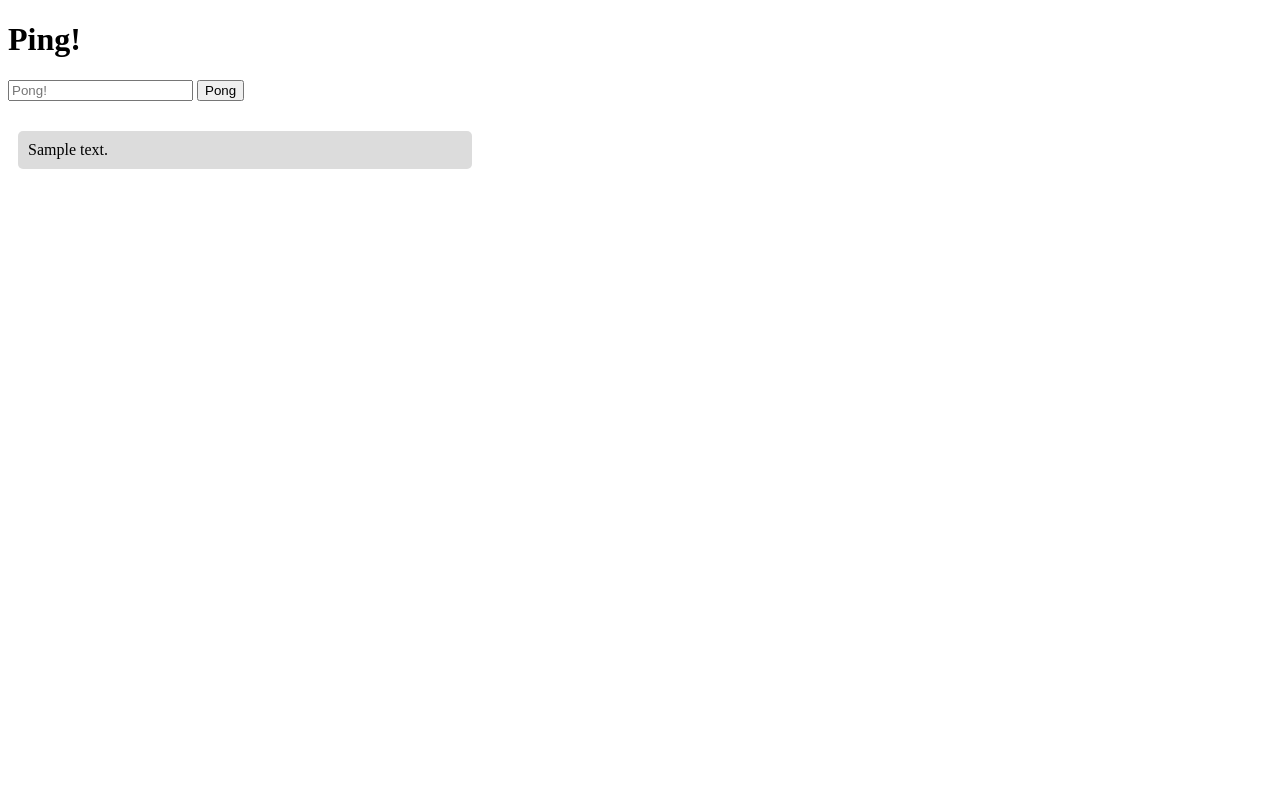
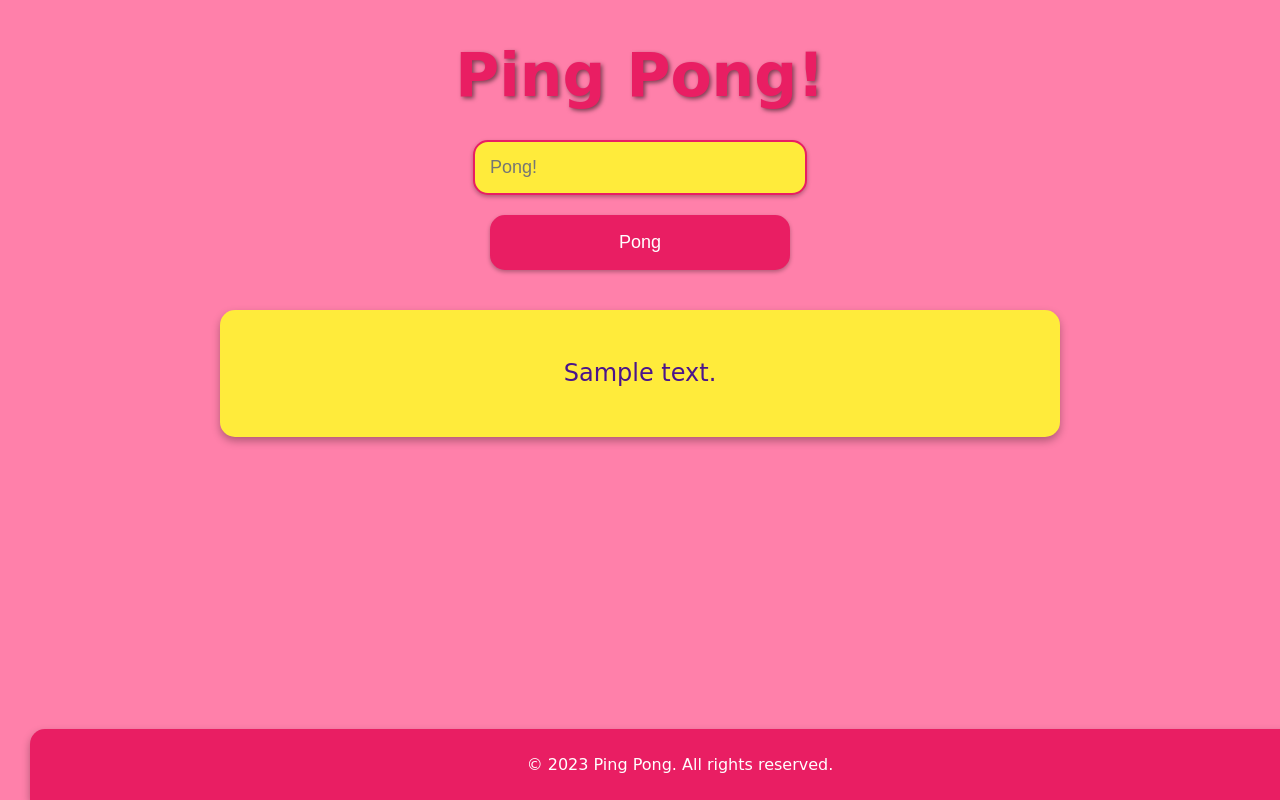
Before and after one commit to Jueun7Kim/BSC-Commandi, a Flask app: template Command Injection/templates/index.html in a window 1280 px wide. Run offline with Flask 3, Linux system fonts and the light colour scheme; the template is opened without the code that fills it: most values are stand-ins (such as "Sample title", 1, 10 or a date in 2020).

Commit message:
add file

```diff
--- a/Command Injection/app.py
+++ b/Command Injection/app.py
@@ -6,18 +6,17 @@ app = Flask(__name__)
 @app.route('/', methods=['GET'])
 def index():
     get = request.args.get('Ping')
-
-    if 'rm' in get:
-        return jsonify({'msg':"don't remove the file"})
-
-    if get:
-        command = 'ping -c 4 ' + get
-        result = subprocess.check_output(command, shell=True, stderr=subprocess.STDOUT, text=True)
-        rt = render_template('index.html', pinganswer=result)
-    else:
-        rt = render_template('index.html')
+    try:
+        if get:
+            command = 'ping -c 4 ' + get
+            result = subprocess.check_output(command, shell=True, stderr=subprocess.STDOUT, text=True)
+            rt = render_template('index.html', pinganswer=result)
+        else:
+            rt = render_template('index.html')
+    except:
+        render_template('index.html')
 
     return rt
 
 if __name__ == '__main__':
-    app.run(port='9981')
+    app.run(host='0.0.0.0', port='4000')
--- a/Command Injection/templates/index.html
+++ b/Command Injection/templates/index.html
@@ -3,36 +3,99 @@
 <head>
     <meta charset="UTF-8">
     <meta name="viewport" content="width=device-width, initial-scale=1.0">
-    <title>Document</title>
+    <title>Ping Pong</title>
+    <style>
+        body {
+            font-family: 'Comic Sans MS', cursive;
+            background-color: #ff80aa;
+            color: #4a148c;
+            text-align: center;
+            margin: 30px;
+            padding: 0;
+            overflow-x: hidden;
+        }
+
+        h1 {
+            color: #e91e63;
+            font-size: 60px;
+            margin-bottom: 20px;
+            text-shadow: 2px 2px 4px rgba(0, 0, 0, 0.5);
+        }
+
+        form {
+            display: flex;
+            flex-direction: column;
+            align-items: center;
+            margin-top: 20px;
+        }
+
+        input {
+            margin: 10px 0;
+            padding: 15px;
+            border: 2px solid #e91e63;
+            border-radius: 15px;
+            width: 300px;
+            font-size: 18px;
+            background-color: #ffeb3b;
+            color: #4a148c;
+            box-shadow: 0 2px 4px rgba(0, 0, 0, 0.3);
+            transition: border-color 0.3s, box-shadow 0.3s;
+        }
+
+        input[type="submit"] {
+            background-color: #e91e63;
+            color: #fff;
+            cursor: pointer;
+            transition: background-color 0.3s;
+        }
+
+        input[type="submit"]:hover {
+            background-color: #c2185b;
+        }
+
+        div {
+            background-color: #ffeb3b;
+            margin-top: 30px;
+            margin-left: auto;
+            margin-right: auto;
+            padding: 20px;
+            border-radius: 15px;
+            max-width: 800px;
+            box-shadow: 0 4px 8px rgba(0, 0, 0, 0.3);
+        }
+
+        div p {
+            font-size: 24px;
+            line-height: 1.6;
+            color: #4a148c;
+        }
+
+        footer {
+            position: fixed;
+            bottom: 0;
+            width: 100%;
+            padding: 10px;
+            background-color: #e91e63;
+            color: #fff;
+            border-radius: 15px 15px 0 0;
+            box-shadow: 0 4px 8px rgba(0, 0, 0, 0.3);
+        }
+    </style>
 </head>
 <body>
-    <h1>Ping!</h1>
+    <h1>Ping Pong!</h1>
 
-    <form method="get", action="/">
-        <input name="Ping", placeholder="Pong!">
+    <form method="get" action="/">
+        <input name="Ping" placeholder="Pong!" required>
         <input type="submit" value="Pong">
     </form>
 
-    <div style="
-
-    background-color: gainsboro;
-
-    margin-top: 30px;
-    margin-left: 10px;
-    margin-right: 800px;
-
-    padding: 10px;
-
-    border-radius: 5px;
-
-    ">
-        {{
-
-            pinganswer
-
-        }}
+    <div>
+        <p>{{ pinganswer }}</p>
     </div>
 
-
+    <footer>
+        <p>&copy; 2023 Ping Pong. All rights reserved.</p>
+    </footer>
 </body>
 </html>
```
